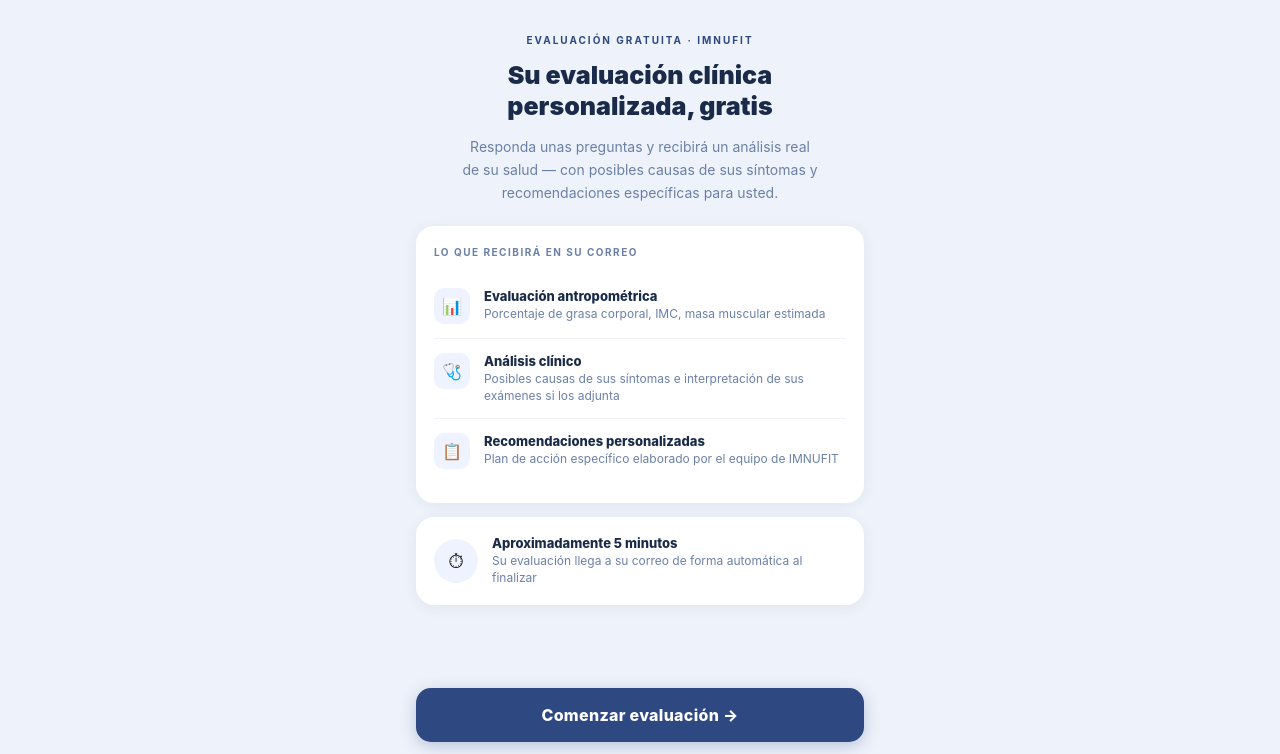
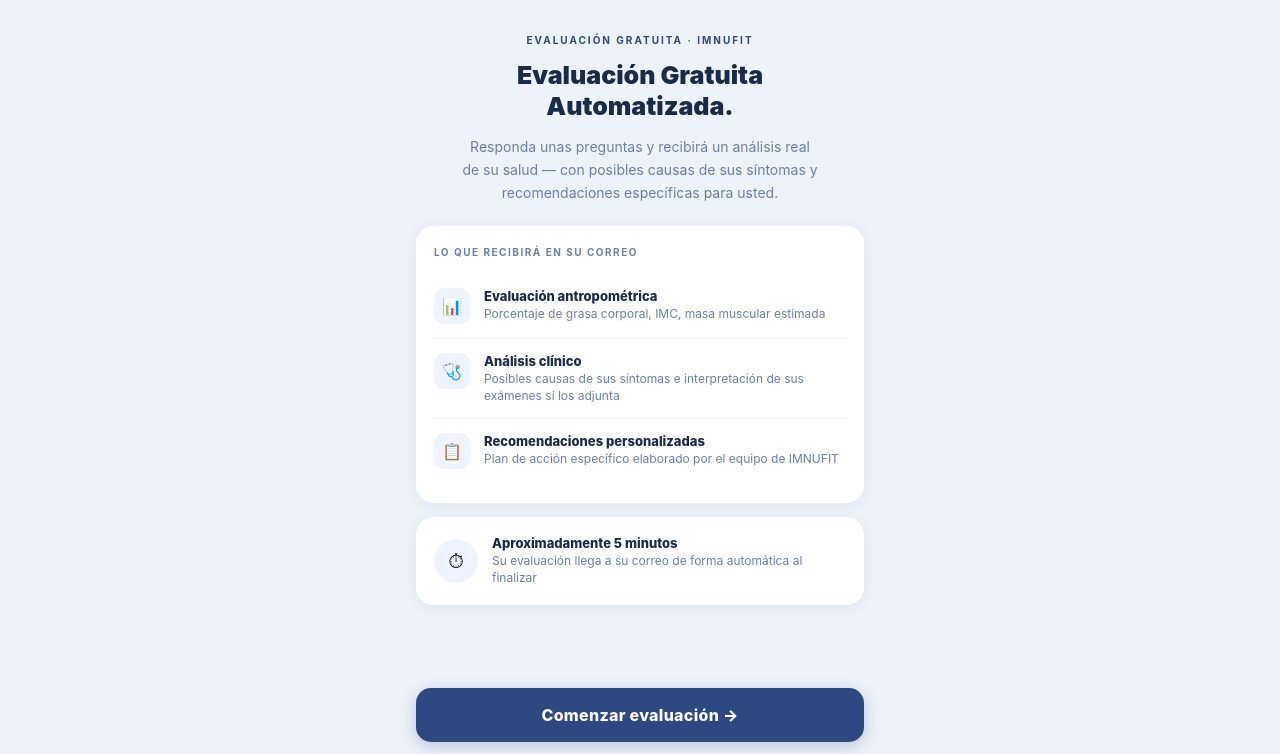
Before and after one commit to imnufit-boop/evaluacion-imnufit, a website: page public/index.html in a window 1280 px wide. Shown: the part 46-800 px from the top of the page. Drawn offline with Linux system fonts and the light colour scheme.

Commit message:
Update index.html

```diff
--- a/public/index.html
+++ b/public/index.html
@@ -112,7 +112,7 @@ body{font-family:-apple-system,BlinkMacSystemFont,'Segoe UI',sans-serif;backgrou
 <div class="screen active" id="s1">
   <div style="width:100%;text-align:center;padding:8px 0 22px">
     <div style="font-size:10px;font-weight:700;color:#2E4982;letter-spacing:2px;text-transform:uppercase;margin-bottom:14px">Evaluación Gratuita · IMNUFIT</div>
-    <div style="font-size:25px;font-weight:900;color:#1A2B4A;line-height:1.25;margin-bottom:12px">Su evaluación clínica<br>personalizada, gratis</div>
+    <div style="font-size:25px;font-weight:900;color:#1A2B4A;line-height:1.25;margin-bottom:12px">Evaluación Gratuita<br>Automatizada.</div>
     <div style="font-size:14px;color:#6B80A8;line-height:1.65;max-width:360px;margin:0 auto">Responda unas preguntas y recibirá un análisis real de su salud — con posibles causas de sus síntomas y recomendaciones específicas para usted.</div>
   </div>
 
```
